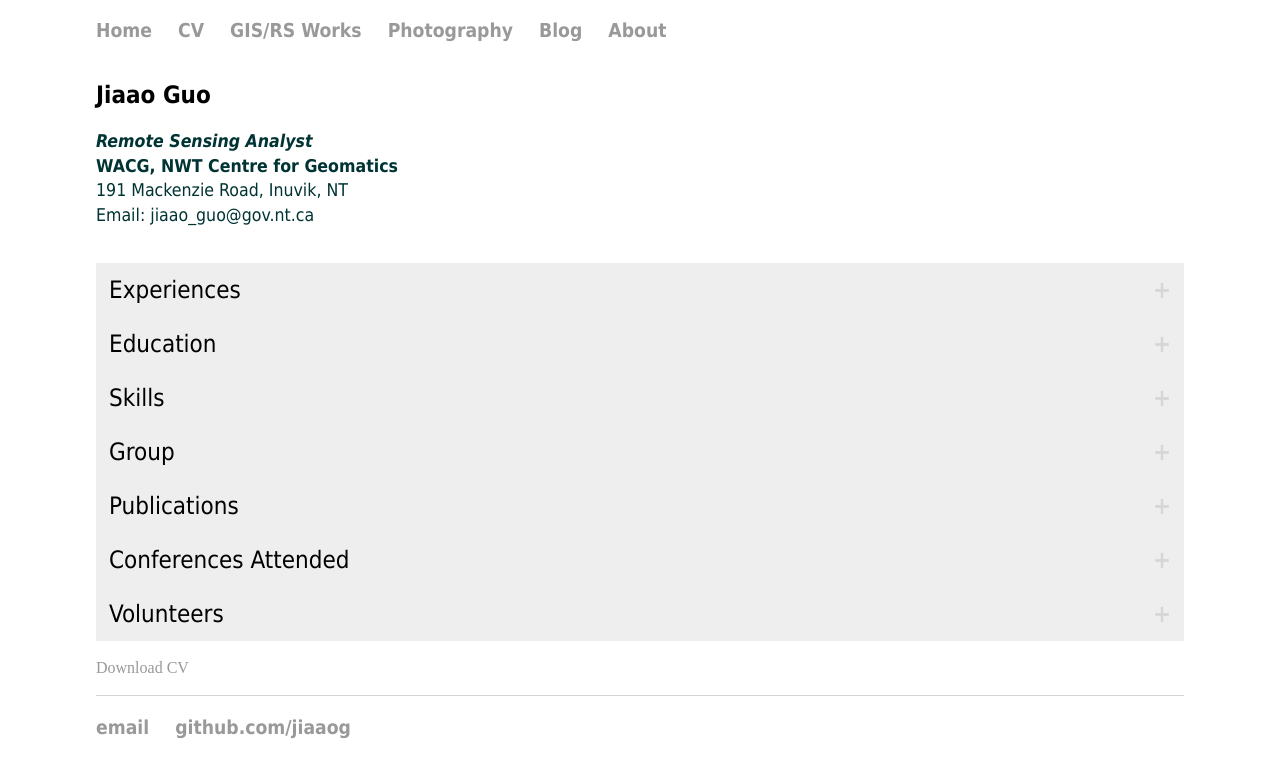
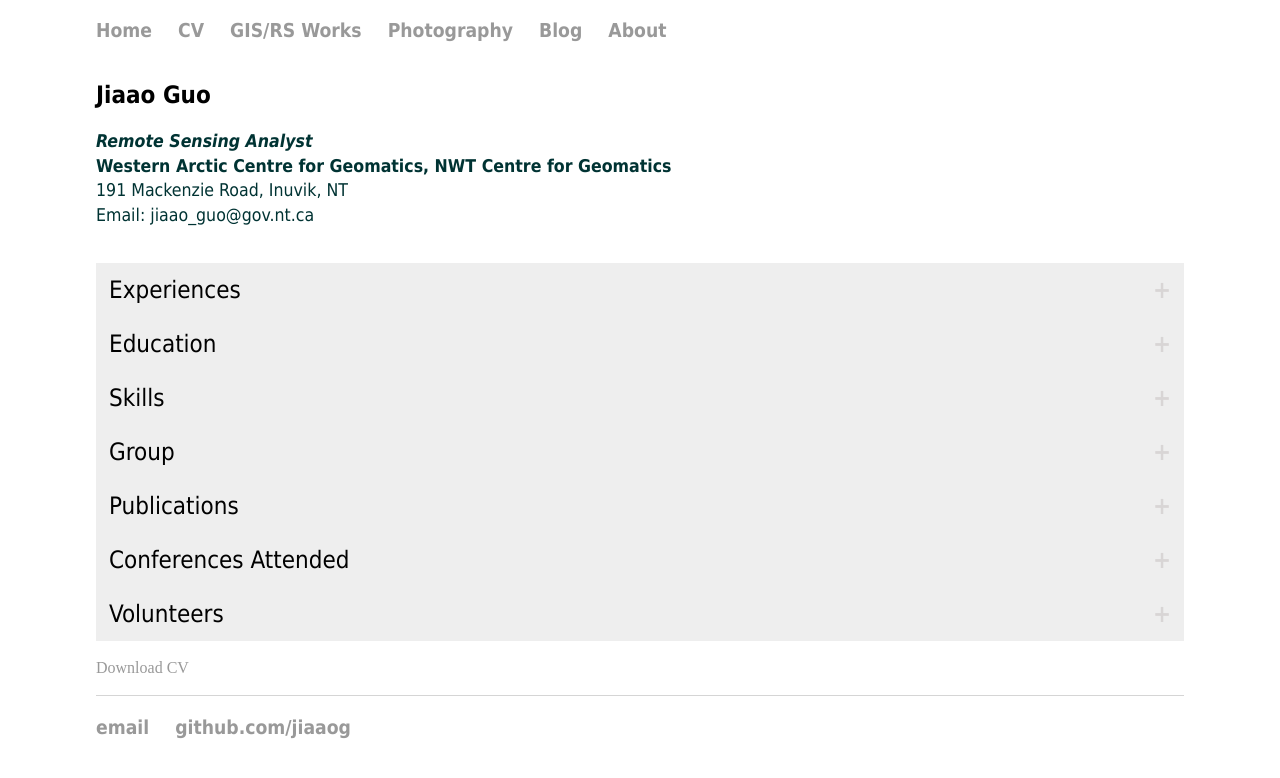
Before and after one commit to jiaaog/jiaaog.github.io, a Jekyll site: the page built from cv/index.html, in a window 1280 px wide. Shown: the top 778 px of the page. Built offline with Jekyll 4.4.1, drawn with Linux system fonts in a browser that asks for light colours.

Commit message:
Update index.html

```diff
--- a/cv/index.html
+++ b/cv/index.html
@@ -7,7 +7,7 @@
 
 		<h2>Jiaao Guo</h2>
 		<p><strong><em>Remote Sensing Analyst</em></strong><br>
-		<strong>WACG, NWT Centre for Geomatics</strong><br>
+		<strong>Western Arctic Centre for Geomatics, NWT Centre for Geomatics</strong><br>
 		191 Mackenzie Road, Inuvik, NT<br>
 		Email: jiaao_guo@gov.nt.ca<br>
 		</p>
@@ -67,7 +67,8 @@
 
 		<button class="accordion">Publications</button>
                 <div class="panel">
-		<p style="margin-left: 40px"><strong>Guo J, Fast V, Teri P, Calvert K.</strong> (2020) Integrating Land-Use and Renewable Energy Planning Decisions: A Technical Mapping Guide for Local Government. <em>ISPRS International Journal of Geo-Information </em>; 9(5):324. Available at: <a href="https://www.mdpi.com/2220-9964/9/5/324">https://doi.org/10.3390/ijgi9050324</a>.</p>
+		<p style="margin-left: 40px"><strong>McDowell, G., Guo, J.</strong> (2021) A Nationally Coherent Characterization and Quantification of Mountain Systems in Canada. <em>Mountain Research and Development</em>; 41(2):R21-R31. Available at: <a href="https://doi.org/10.1659/MRD-JOURNAL-D-20-00071.1">https://doi.org/10.1659/MRD-JOURNAL-D-20-00071.1</a>.</p>
+		<p style="margin-left: 40px"><strong>Guo, J., Fast, V., Teri, P., Calvert, K.</strong> (2020) Integrating Land-Use and Renewable Energy Planning Decisions: A Technical Mapping Guide for Local Government. <em>ISPRS International Journal of Geo-Information </em>; 9(5):324. Available at: <a href="https://www.mdpi.com/2220-9964/9/5/324">https://doi.org/10.3390/ijgi9050324</a>.</p>
 		<p style="margin-left: 40px"><strong>Guo, J., Fast, V.</strong> (2019). Growing up, growing out: comparing spatial patterns of urban populations in Canada.  <em>Geomatica</em> 73(2), pp.45-61. Available at: <a href="https://doi.org/10.1139/geomat-2019-0011">https://doi.org/10.1139/geomat-2019-0011</a>.</p>
 		<p style="margin-left: 40px"><strong>Guo, J., & Fast, V.</strong> (2019). Spatial Insights on Urban Density: A Case Study of Calgary. <em>Proceedings of the 7th Conference on Spatial Knowledge and Information Canada</em>, 7(3), 2. Available at: <a href="http://ceur-ws.org/Vol-2323/">http://ceur-ws.org/Vol-2323/</a>.</p>
 
@@ -75,7 +76,9 @@
 
 		<button class="accordion">Conferences Attended</button>
                 <div class="panel">
-		<p style="margin-left: 40px">o 7th Conference on Spatial Knowledge and Information Canada (2019)<br>
+		<p style="margin-left: 40px">
+			o GI_Forum (2021)<br>
+			o 7th Conference on Spatial Knowledge and Information Canada (2019)<br>
 			o Canadian Association of Geographers, Ontario Divisions (CAGONT) 2019<br>
 			o Canada Energy Regulator: GIS Day Conference, Calgary (2019)
 		</p>
```
